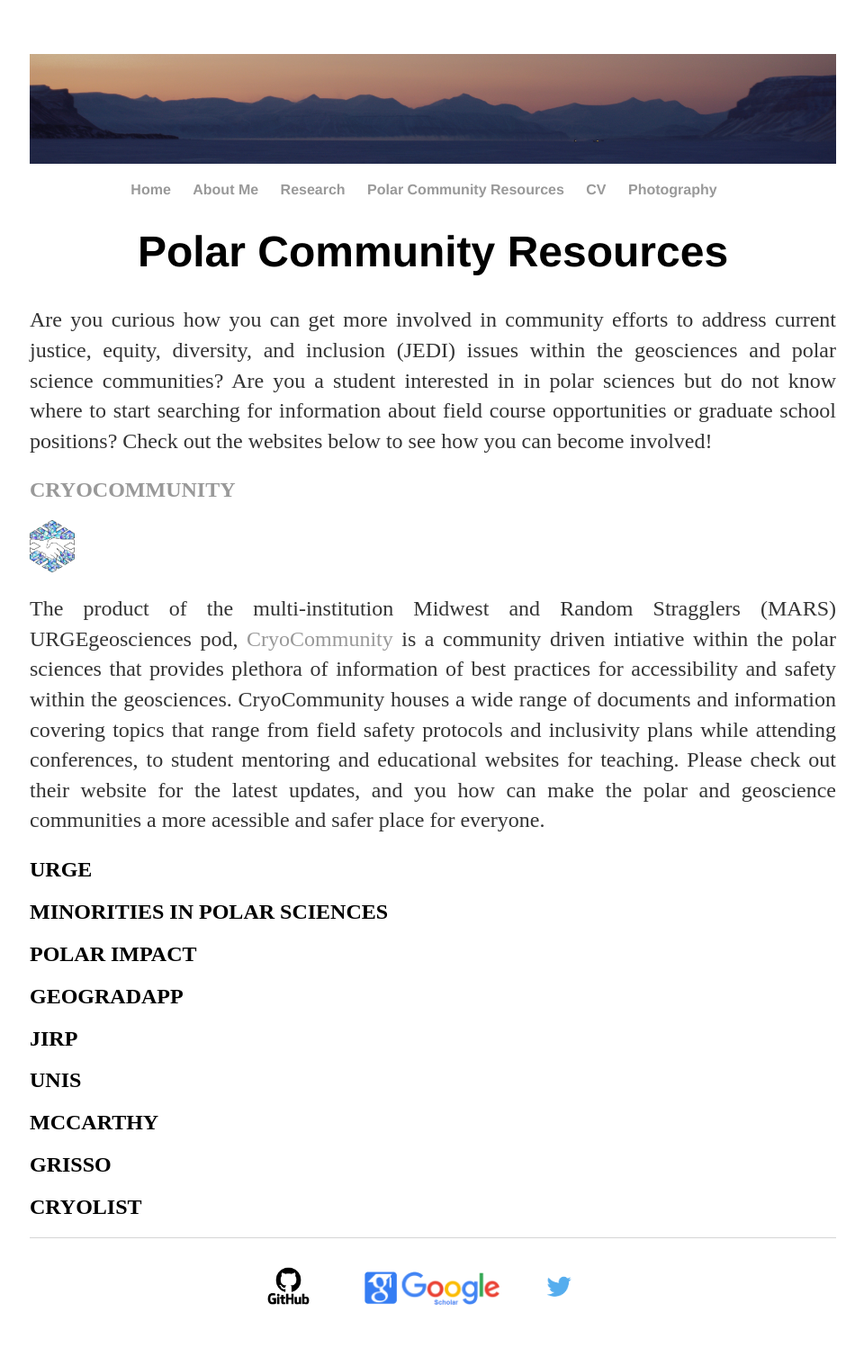
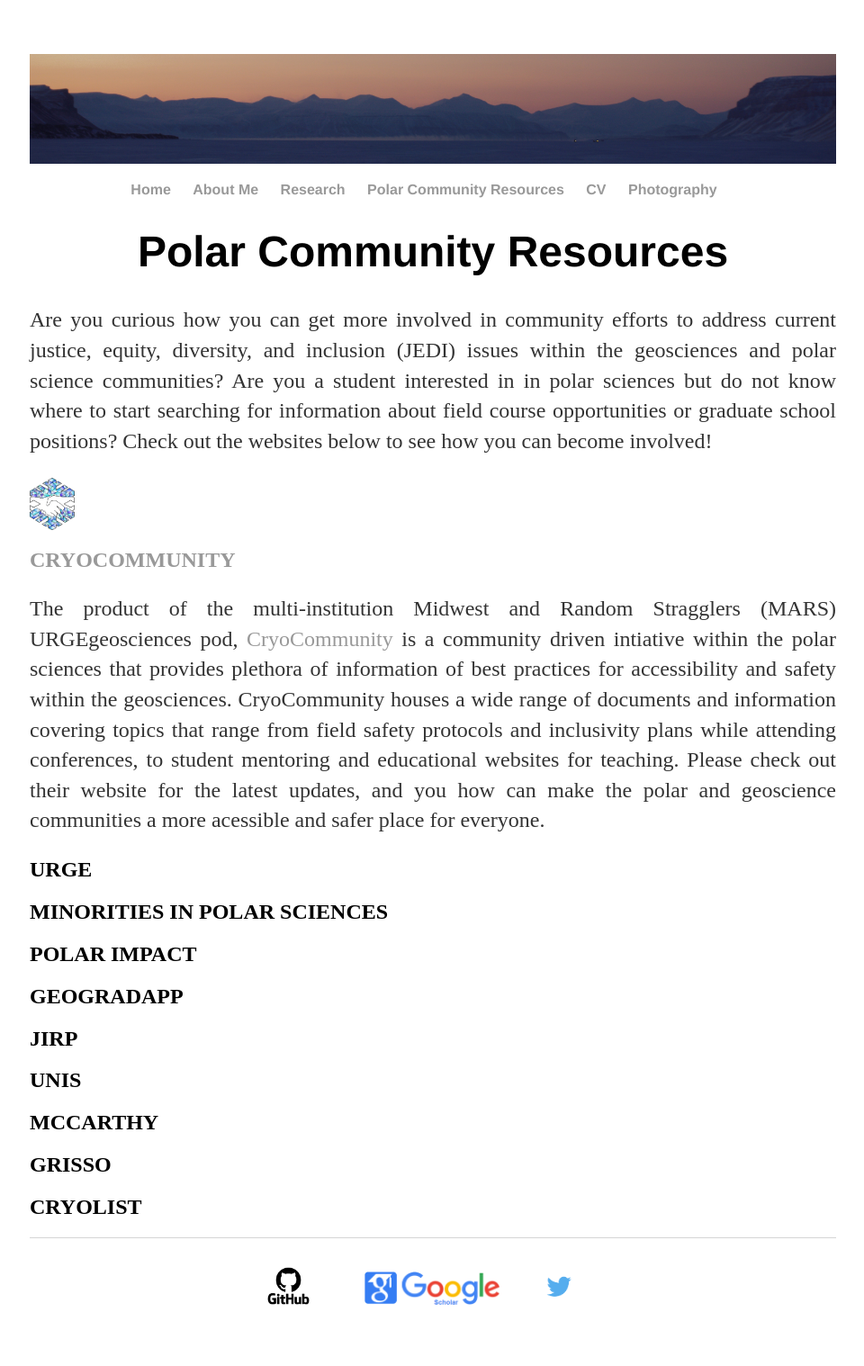
Before and after one commit to Cbarnett207/CBarnett207.github.io, a Jekyll site: the page built from community/index.html, in a window 1280 px wide. Shown: the whole page at 90% size, without its empty margins (159-1119 px from the left). Built offline with Jekyll 4.4.1, drawn with Linux system fonts in a browser that asks for light colours.

Commit message:
new attempt to align
new attempt to align logo

```diff
--- a/community/index.html
+++ b/community/index.html
@@ -8,9 +8,10 @@ title: Cody Barnett, M.S. | Community
     geosciences and polar science communities?
     Are you a student interested in in polar sciences but do not know where to start searching for information about field course
     opportunities or graduate school positions? Check out the websites below to see how you can become involved!</p></div>
-    <h2><a href="https://cryocommunity.org/" style="text-decoration:none">CRYOCOMMUNITY</a></h2><img style="vertical-align:middle" src="/images/Cryo_Community_Logo.png" width="50pt" alt="CryoCommunity Logo"/>&nbsp;&nbsp;
-      <div align="left">
-	      <p align="justify">The product of the multi-institution Midwest and Random Stragglers (MARS) URGEgeosciences pod,
+    <div>
+	 <img style="vertical-align:middle" src="/images/Cryo_Community_Logo.png" width="50pt" alt="CryoCommunity Logo"/>&nbsp;&nbsp;
+    	 <span style=""><h2><a href="https://cryocommunity.org/" style="text-decoration:none">CRYOCOMMUNITY</a></h2></span>
+	 <p align="justify">The product of the multi-institution Midwest and Random Stragglers (MARS) URGEgeosciences pod,
 		      <a href="https://cryocommunity.org/" style="text-decoration:none">CryoCommunity</a> is a community driven
 		      intiative within the polar sciences that provides plethora of information of best practices for accessibility and safety within
 		      the geosciences. CryoCommunity houses a wide range of documents and information covering topics that range from field safety protocols and
```
